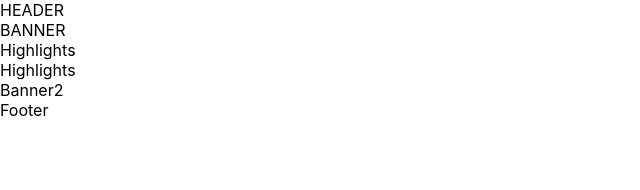
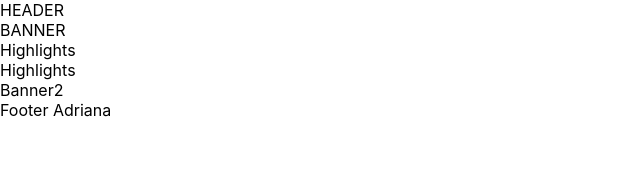
Before and after one commit to RafaelGadelhaSantiago/dc-project, a React (Create React App) app: page / in a window 1280 px wide. Shown: the top 190 px of the page, without its empty margins (0-640 px from the left). Built offline with nearby package versions, Linux system fonts and the light colour scheme.

Commit message:
Footer alterado

```diff
--- a/src/Footer.jsx
+++ b/src/Footer.jsx
@@ -2,7 +2,7 @@ function Footer() {
     return (
         <div>
             <div>
-                Footer
+                Footer Adriana
             </div>
 
         </div>
```
